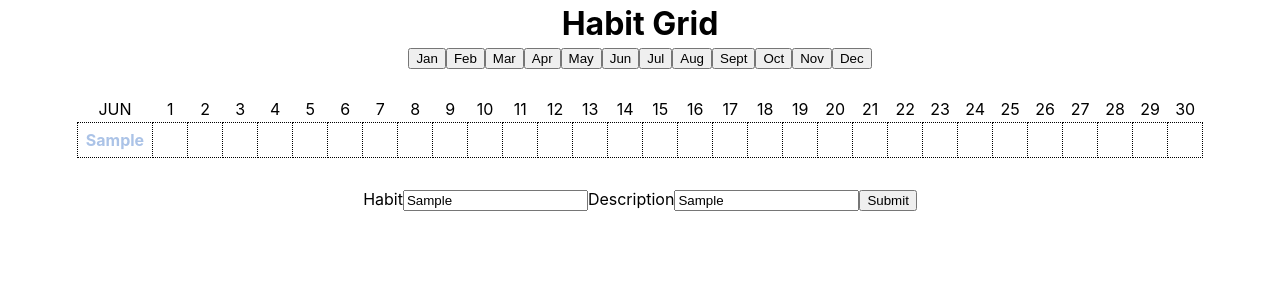
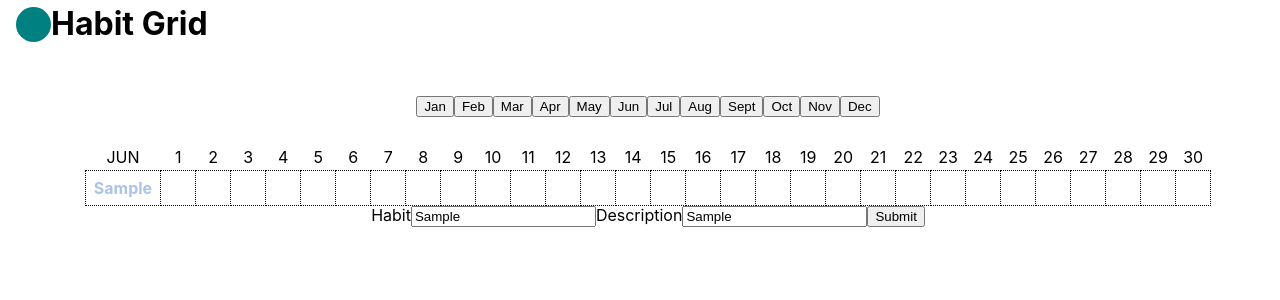
Before and after one commit to teooliver/habit-grid, a React (Create React App) app: page / in a window 1280 px wide. Both pictures are taken after typing "Sample", "Sample" into the empty fields and a click on the button "Submit". Shown: the top 300 px of the page. Built offline with nearby package versions, Linux system fonts and the light colour scheme.

Commit message:
overflow on main table

```diff
--- a/public/index.html
+++ b/public/index.html
@@ -24,7 +24,7 @@
       work correctly both with client-side routing and a non-root public URL.
       Learn how to configure a non-root public URL by running `npm run build`.
     -->
-    <title>React App</title>
+    <title>Habit Grid</title>
   </head>
   <body>
     <noscript>You need to enable JavaScript to run this app.</noscript>
--- a/src/App.tsx
+++ b/src/App.tsx
@@ -1,8 +1,8 @@
-import React, { useEffect, useState } from "react";
+import React, { useEffect } from "react";
 import "./styles/styles.scss";
 import { connect } from "react-redux";
+import { StoreState } from "./redux/reducers";
 import { Habit, getHabits } from "./redux/actions";
-import { StoreState } from "./redux/reducers";
 import HabitTracker from "./components/tracker/HabitTracker";
 import Navbar from "./components/layout/Navbar";
 
@@ -18,7 +18,9 @@ const _App: React.FC<AppProps> = ({ getHabits }) => {
   return (
     <div className="App">
       <Navbar />
-      <HabitTracker />
+      <div className="page-container">
+        <HabitTracker />
+      </div>
     </div>
   );
 };
--- a/src/components/layout/Navbar.tsx
+++ b/src/components/layout/Navbar.tsx
@@ -3,6 +3,12 @@ import React from "react";
 const Navbar = () => {
   return (
     <nav className="Navbar">
+      <div
+        className="nav-placeholder-icon"
+        onClick={() => {
+          console.log("navbar icon clicked");
+        }}
+      ></div>
       <h1>Habit Grid</h1>
     </nav>
   );
--- a/src/components/tracker/HabitRow.tsx
+++ b/src/components/tracker/HabitRow.tsx
@@ -27,9 +27,10 @@ const HabitRow: React.FC<Props> = ({
       >
         {habit.name}
       </td>
-      {daysArray.map((day) => {
+      {daysArray.map((day, i) => {
         return (
           <HabitCell
+            key={i}
             day={day}
             habit={habit}
             color={colors[((index % n) + n) % n]}
--- a/src/components/tracker/HabitTracker.tsx
+++ b/src/components/tracker/HabitTracker.tsx
@@ -5,11 +5,11 @@ import HabitForm from "./HabitForm";
 
 const HabitTracker = () => {
   return (
-    <div>
+    <>
       <SelectMonth />
       <HabitsTable />
       <HabitForm />
-    </div>
+    </>
   );
 };
 
--- a/src/components/tracker/HabitsTable.tsx
+++ b/src/components/tracker/HabitsTable.tsx
@@ -21,6 +21,10 @@ export const HabitsTable: React.FC<Props> = ({
     getHabits();
   }, []);
 
+  useEffect(() => {
+    renderTableHeader(daysOnSelectedMonth);
+  }, []);
+
   const daysOnSelectedMonth: number =
     new Date(2019, selectedMonth + 1, 0).getDate() + 1;
 
@@ -31,21 +35,29 @@ export const HabitsTable: React.FC<Props> = ({
     }
   };
 
+  renderTableHeader(daysOnSelectedMonth);
+
   return (
     <>
       {habits.length != 0 ? (
         <table className="HabitsTable">
           <thead>
-            <th>{months[selectedMonth].toUpperCase()}</th>
-            {renderTableHeader(daysOnSelectedMonth)}
-            {daysArray.map((day) => {
-              return <th key={day}>{day}</th>;
-            })}
+            <tr>
+              <th>{months[selectedMonth].toUpperCase()}</th>
+              {daysArray.map((day) => {
+                return <th key={day}>{day}</th>;
+              })}
+            </tr>
           </thead>
           <tbody>
             {habits.map((habit, index) => {
               return (
-                <HabitRow habit={habit} index={index} daysArray={daysArray} />
+                <HabitRow
+                  key={index}
+                  habit={habit}
+                  index={index}
+                  daysArray={daysArray}
+                />
               );
             })}
           </tbody>
--- a/src/components/tracker/SelectMonth.tsx
+++ b/src/components/tracker/SelectMonth.tsx
@@ -16,6 +16,7 @@ const SelectMonth: FC<Props> = ({ selectedMonth, selectMonth }) => {
         if (selectedMonth === index) {
           return (
             <button
+              key={index}
               className="active"
               onClick={() => {
                 selectMonth(index);
--- a/src/styles/_HabitsTable.scss
+++ b/src/styles/_HabitsTable.scss
@@ -1,10 +1,12 @@
 .HabitsTable {
   border-collapse: collapse;
   margin: 2rem auto;
-
+  margin-bottom: 0;
   td {
     width: 35px;
     height: 35px;
+    min-width: 35px;
+    min-height: 35px;
     border: dotted 1px #000000;
     // vertical-align: middle;
     &:hover {
--- a/src/styles/_Navbar.scss
+++ b/src/styles/_Navbar.scss
@@ -2,5 +2,14 @@
   height: 3rem;
   display: flex;
   align-items: center;
-  justify-content: center;
+  //   justify-content: space-between;
+  margin-left: 1rem;
+  .nav-placeholder-icon {
+    justify-self: flex-end;
+    width: 35px;
+    height: 35px;
+    color: teal;
+    background-color: teal;
+    border-radius: 50%;
+  }
 }
--- a/src/styles/_global.scss
+++ b/src/styles/_global.scss
@@ -16,3 +16,9 @@ h1 {
   font-weight: bold;
   font-size: 2rem;
 }
+
+.page-container {
+  overflow-y: hidden;
+  margin-top: 3rem;
+  margin-left: 1rem;
+}
```
Also changed, not shown: src/images/undraw_Stability_ball_b4ia.svg (added), src/images/undraw_walking_outside_5ueb.svg (added).
